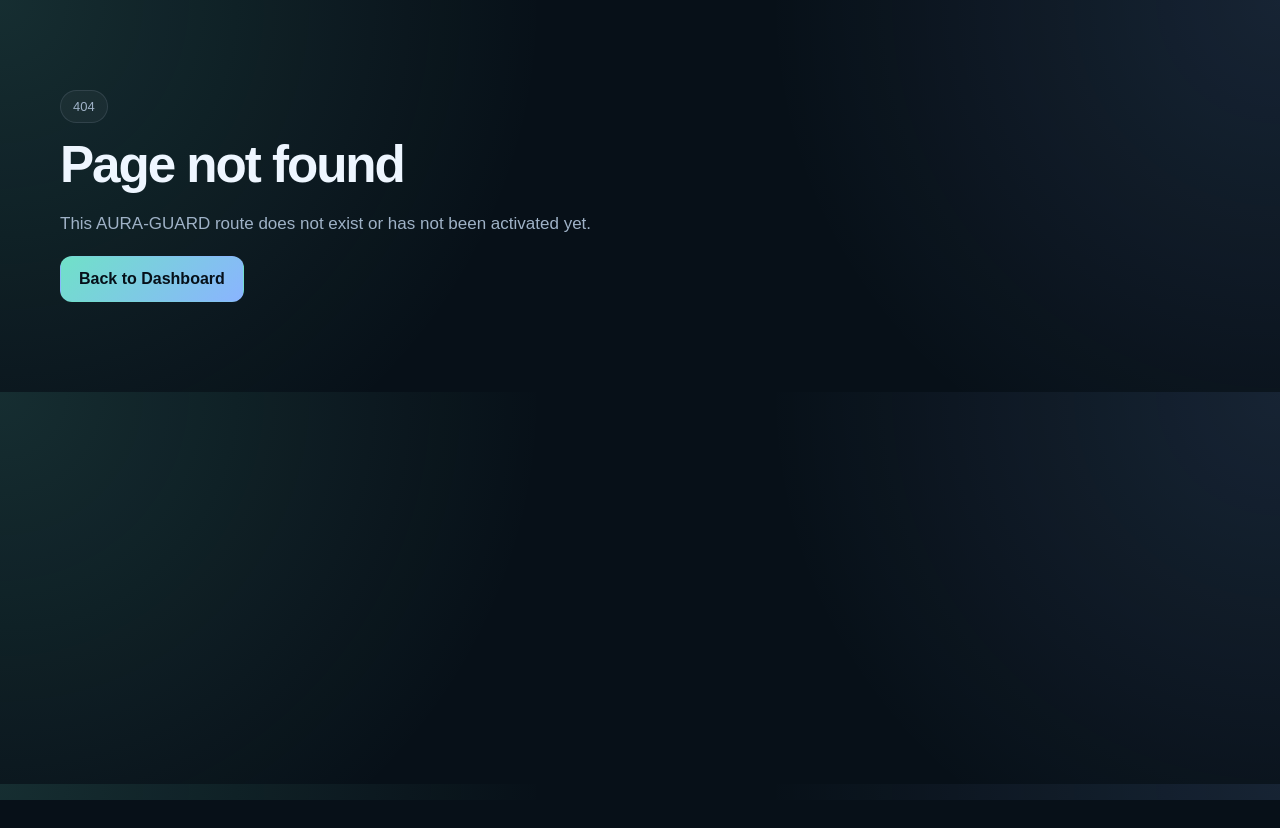
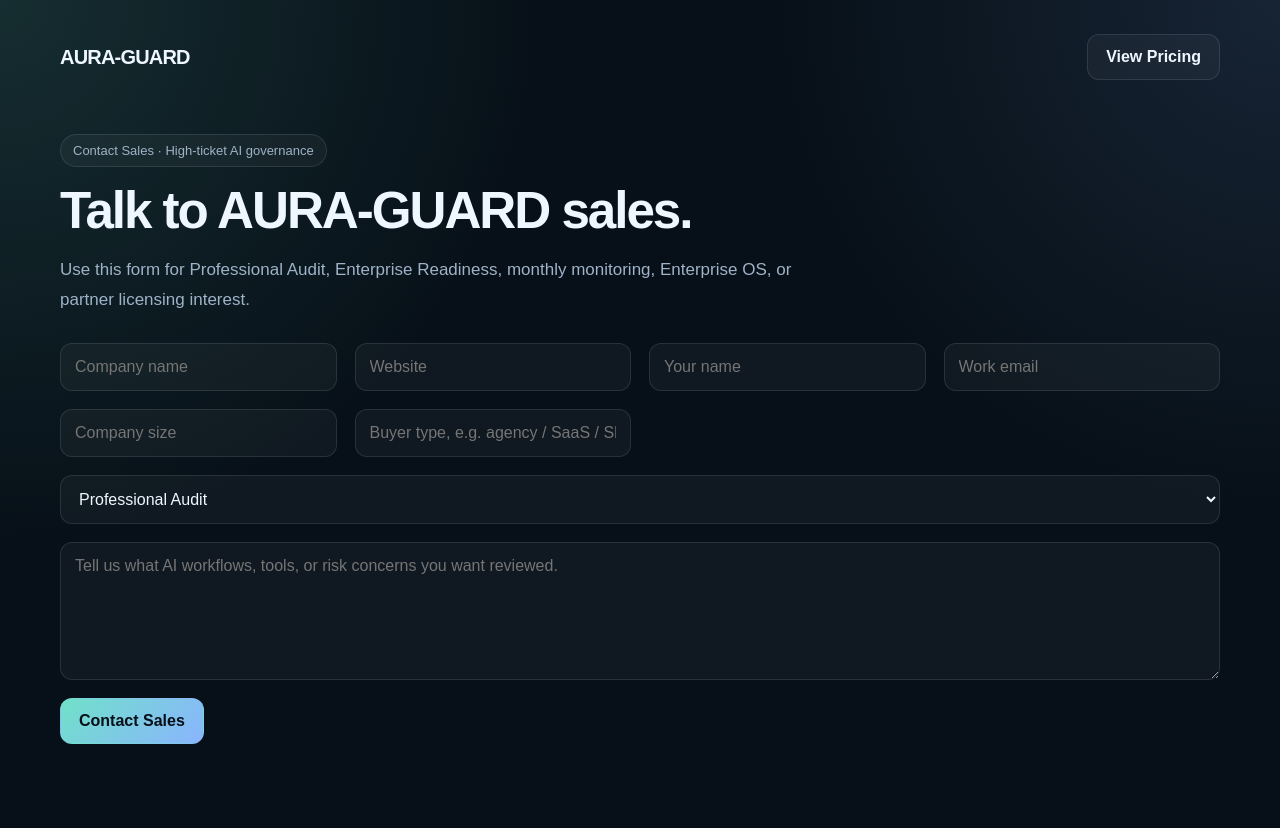
Before and after one commit to bisniskhusus019-hub/aura-guard-enterprise-os, a Next.js app: page /contact-sales in a window 1280 px wide. Before the commit this address had no page. Before the commit the page ends 800 px from the top, so only its background shows below. Built offline with nearby package versions, Linux system fonts and the light colour scheme.

Commit message:
Add contact sales page

```diff
--- /dev/null
+++ b/app/contact-sales/page.tsx
@@ -0,0 +1,18 @@
+import Link from "next/link";
+import { LeadCaptureForm } from "@/components/lead-capture-form";
+
+export default function ContactSalesPage() {
+  return (
+    <main className="container" style={{ padding: "34px 0 84px" }}>
+      <header style={{ display: "flex", justifyContent: "space-between", alignItems: "center", marginBottom: 54 }}>
+        <Link href="/" style={{ fontWeight: 900, fontSize: 20, letterSpacing: "-0.04em" }}>AURA-GUARD</Link>
+        <Link className="btn btn-secondary" href="/pricing">View Pricing</Link>
+      </header>
+
+      <div className="badge">Contact Sales · High-ticket AI governance</div>
+      <h1 className="section-title" style={{ marginTop: 18 }}>Talk to AURA-GUARD sales.</h1>
+      <p className="section-copy">Use this form for Professional Audit, Enterprise Readiness, monthly monitoring, Enterprise OS, or partner licensing interest.</p>
+      <LeadCaptureForm mode="sales" />
+    </main>
+  );
+}
```
